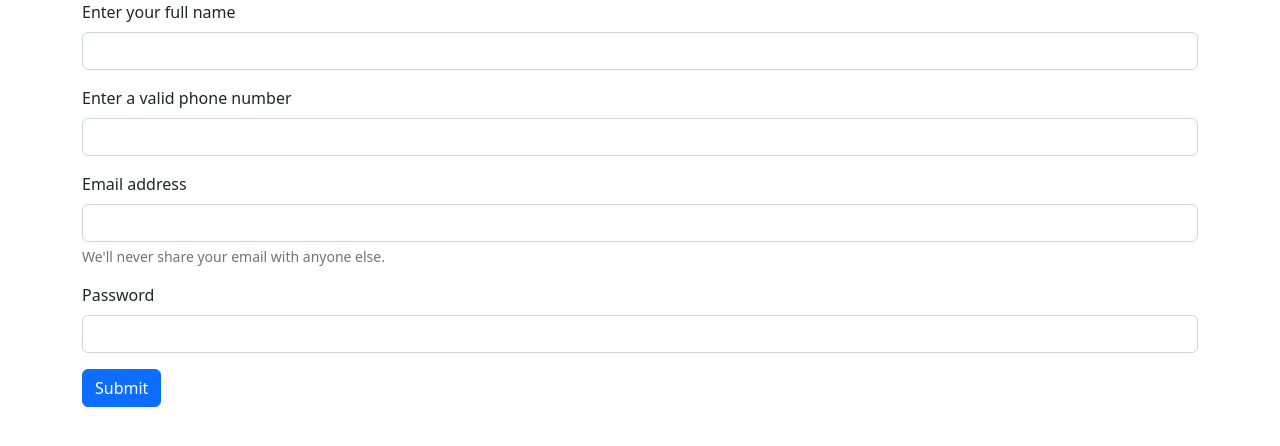
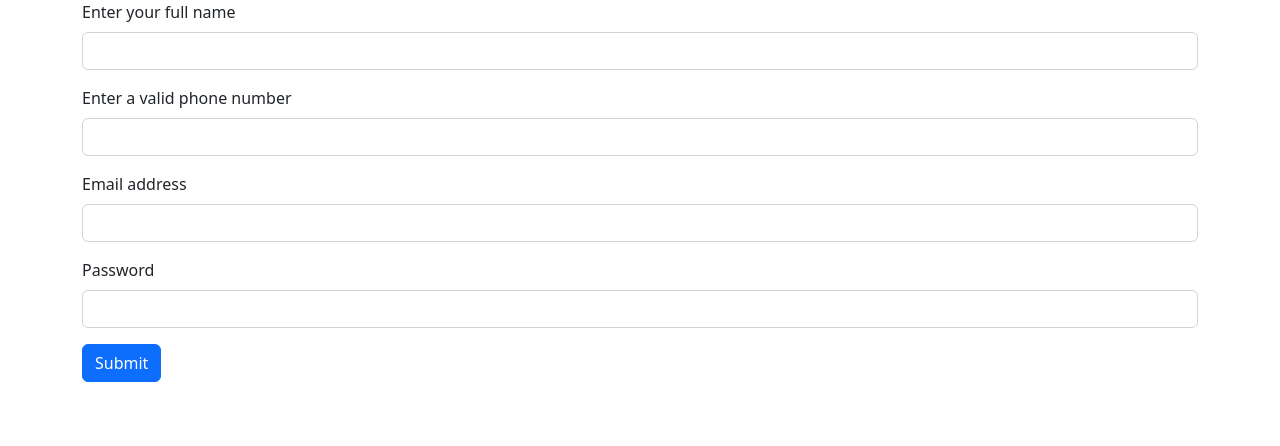
Before and after one commit to siya1429/caritas, a Django app: page /users/register/ in a window 1280 px wide. Shown: the part 56-502 px from the top of the page. Run offline with Django 4.2, Linux system fonts and the light colour scheme.

Commit message:
modified register page

```diff
--- a/templates/users/register.html
+++ b/templates/users/register.html
@@ -16,7 +16,6 @@
     <div class="mb-3">
       <label for="exampleInputEmail1" class="form-label">Email address</label>
       <input type="email" class="form-control" id="exampleInputEmail1" name="email">
-      <div id="emailHelp" class="form-text">We'll never share your email with anyone else.</div>
     </div>
     <div class="mb-3">
       <label for="exampleInputPassword1" class="form-label">Password</label>
```
